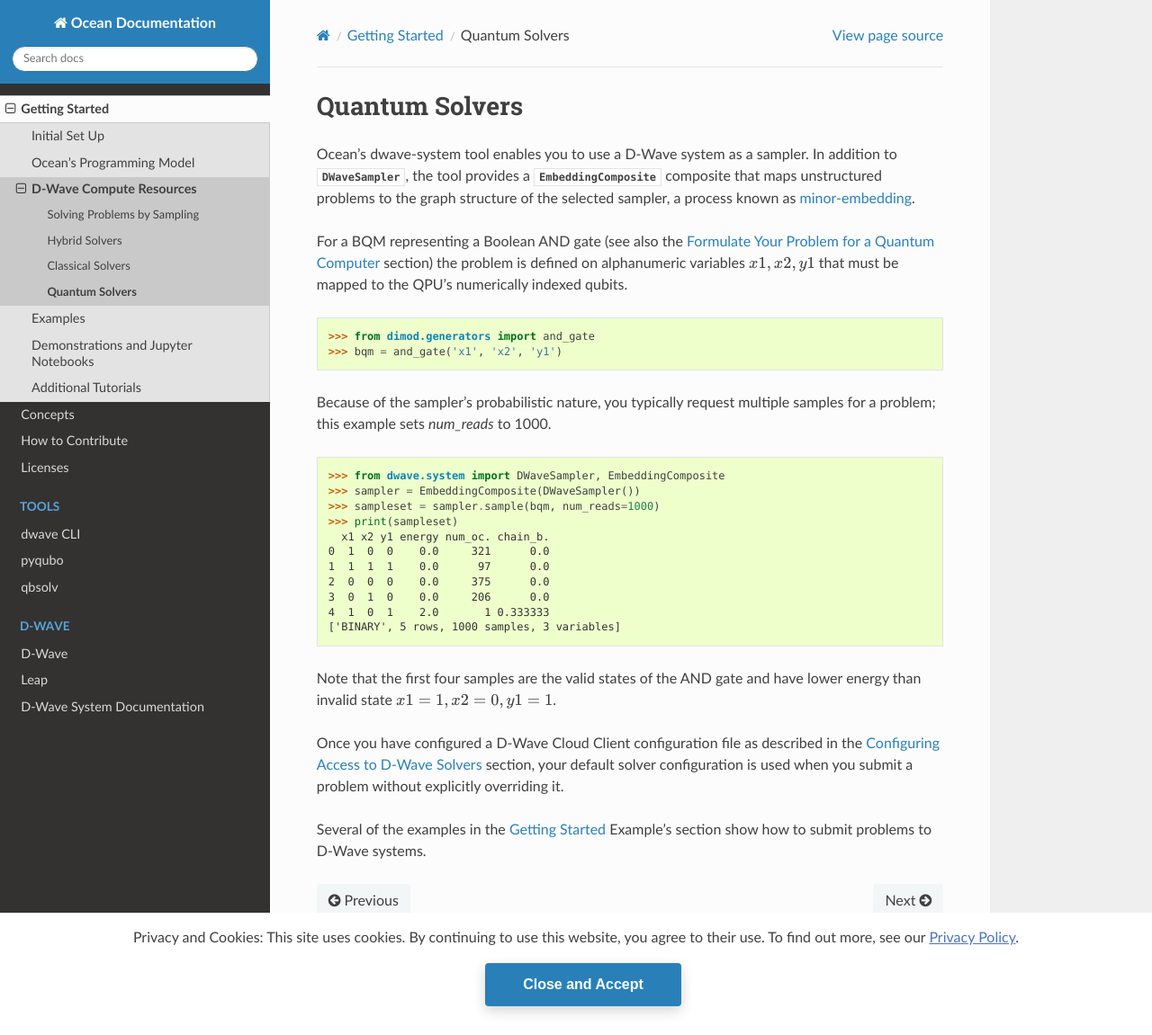
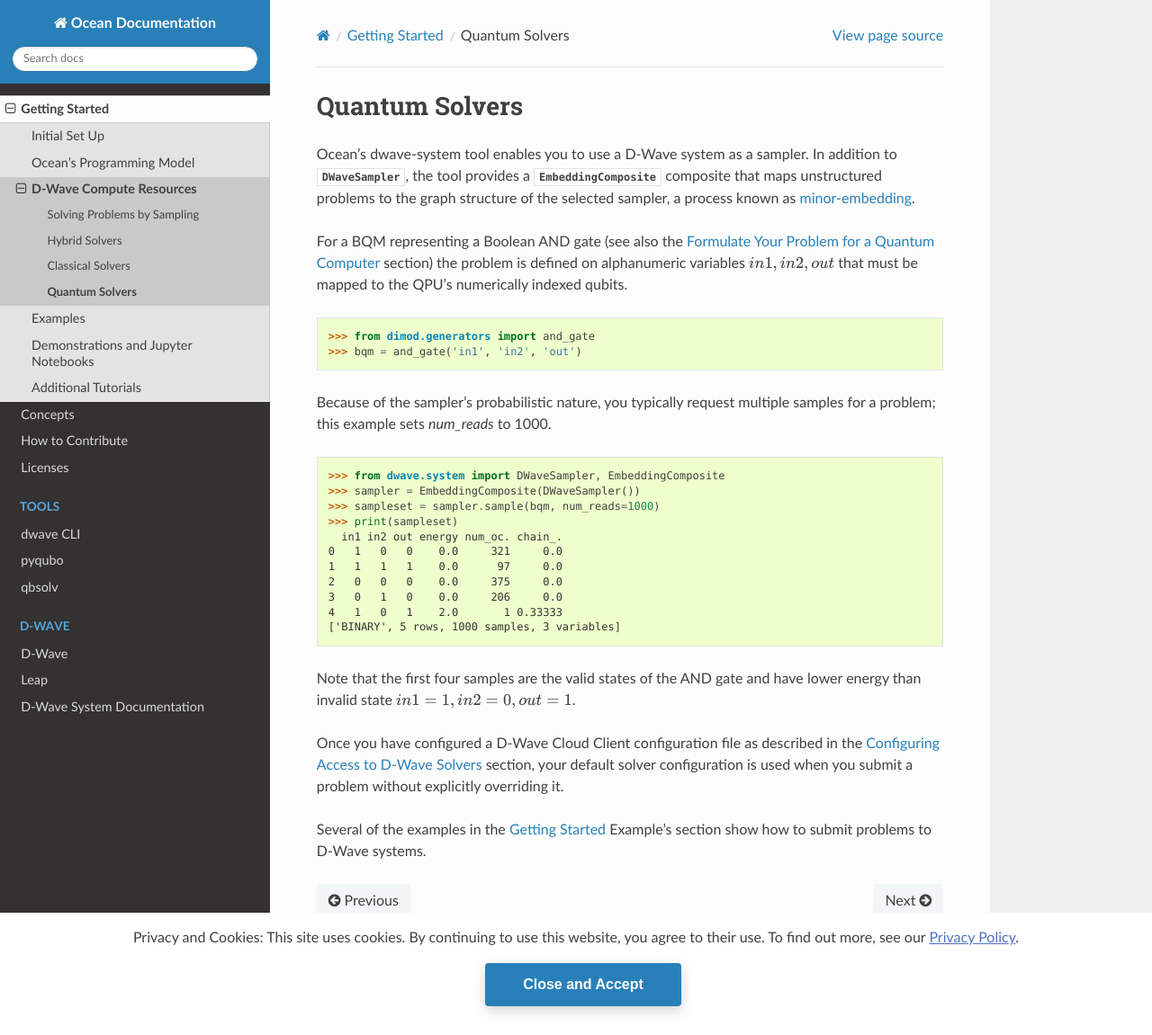
Before and after one commit to dwavesystems/dwave-ocean-sdk, a Sphinx documentation site: the page built from docs/overview/qpu.rst, in a window 1280 px wide and 1151 px high. Shown: the whole window at 90% size. Built offline with Sphinx 7.4.7 and the Read the Docs theme 2.0.0, drawn with Linux system fonts in a browser that asks for light colours; pages that are not in the unit, such as notebooks, are missing from menus; the version number could not be read and is left out.

Commit message:
Updated some naming

```diff
--- a/docs/overview/qpu.rst
+++ b/docs/overview/qpu.rst
@@ -12,11 +12,11 @@
 structure of the selected sampler, a process known as :term:`minor-embedding`.
 
 For a BQM representing a Boolean AND gate (see also the :ref:`formulating_bqm`
-section) the problem is defined on alphanumeric variables :math:`x1, x2, y1`
+section) the problem is defined on alphanumeric variables :math:`in1, in2, out`
 that must be mapped to the QPU's numerically indexed qubits.
 
 >>> from dimod.generators import and_gate
->>> bqm = and_gate('x1', 'x2', 'y1')
+>>> bqm = and_gate('in1', 'in2', 'out')
 
 Because of the sampler's probabilistic nature, you typically request multiple samples
 for a problem; this example sets `num_reads` to 1000.
@@ -25,16 +25,16 @@
 >>> sampler = EmbeddingComposite(DWaveSampler())
 >>> sampleset = sampler.sample(bqm, num_reads=1000)
 >>> print(sampleset)   # doctest: +SKIP
-  x1 x2 y1 energy num_oc. chain_b.
-0  1  0  0    0.0     321      0.0
-1  1  1  1    0.0      97      0.0
-2  0  0  0    0.0     375      0.0
-3  0  1  0    0.0     206      0.0
-4  1  0  1    2.0       1 0.333333
+  in1 in2 out energy num_oc. chain_.
+0   1   0   0    0.0     321     0.0
+1   1   1   1    0.0      97     0.0
+2   0   0   0    0.0     375     0.0
+3   0   1   0    0.0     206     0.0
+4   1   0   1    2.0       1 0.33333
 ['BINARY', 5 rows, 1000 samples, 3 variables]
 
 Note that the first four samples are the valid states of the AND gate and have
-lower energy than invalid state :math:`x1=1, x2=0, y1=1`.
+lower energy than invalid state :math:`in1=1, in2=0, out=1`.
 
 Once you have configured a
 :doc:`D-Wave Cloud Client configuration file </docs_cloud/sdk_index>` as described in
--- a/docs/overview/solving_problems.rst
+++ b/docs/overview/solving_problems.rst
@@ -109,13 +109,13 @@
    following formulation of an AND gate as a BQM:
 
 >>> from dimod.generators import and_gate
->>> bqm = and_gate('x1', 'x2', 'y1')
+>>> bqm = and_gate('in1', 'in2', 'out')
 
 The BQM for this AND gate may look like this:
 
 >>> bqm     # doctest: +SKIP
-BinaryQuadraticModel({'x1': 0.0, 'x2': 0.0, 'y1': 3.0},
-...                  {('x2', 'x1'): 1.0, ('y1', 'x1'): -2.0, ('y1', 'x2'): -2.0},
+BinaryQuadraticModel({'in1': 0.0, 'in2': 0.0, 'out': 3.0},
+...                  {('in2', 'in1'): 1.0, ('out', 'in1'): -2.0, ('out', 'in2'): -2.0},
 ...                  0.0,
 ...                  'BINARY')
 
```
Also changed, not shown: docs/overview/cpu.rst (+12 -12 lines).
